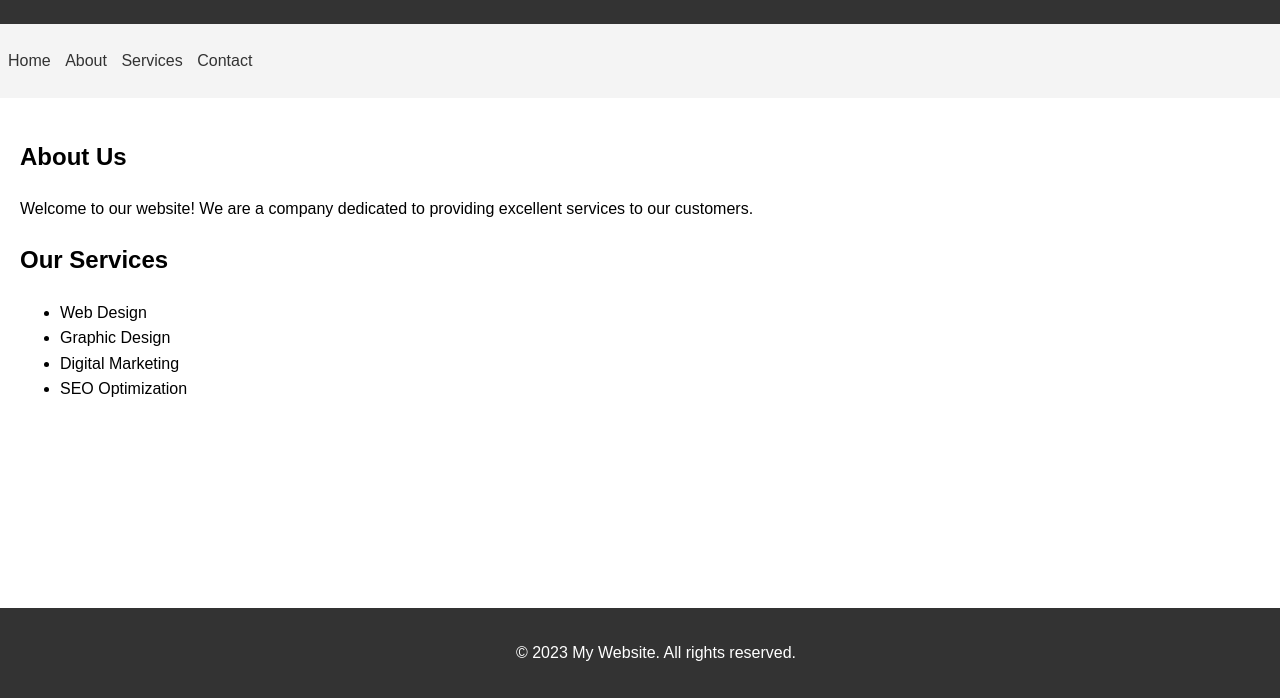
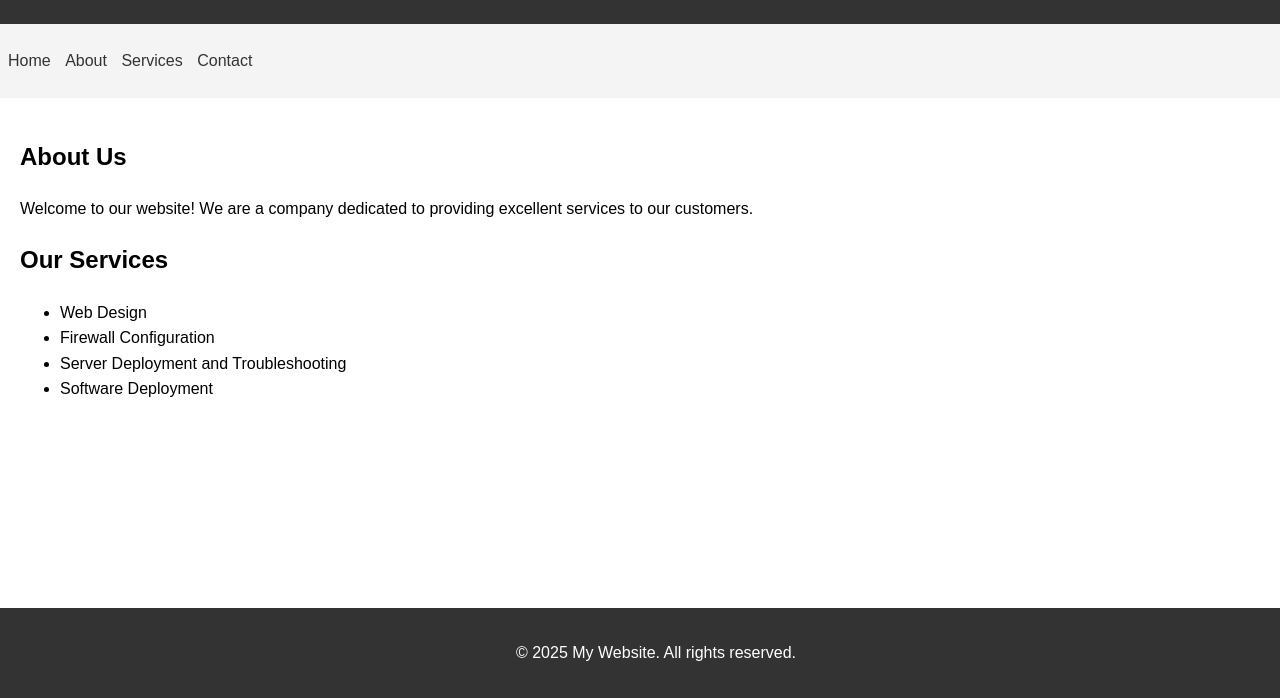
Before and after one commit to nhramos-glitch/support_portal, a plain HTML site: page index.html in a window 1280 px wide. Shown: the part 102-800 px from the top of the page. Drawn offline with Linux system fonts and the light colour scheme.

Commit message:
Include new features

```diff
--- a/index.html
+++ b/index.html
@@ -24,13 +24,13 @@
         <h2>Our Services</h2>
         <ul>
             <li>Web Design</li>
-            <li>Graphic Design</li>
-            <li>Digital Marketing</li>
-            <li>SEO Optimization</li>
+            <li>Firewall Configuration</li>
+            <li>Server Deployment and Troubleshooting</li>
+            <li>Software Deployment</li>
         </ul>
     </main>
     <footer>
-        <p>&copy; 2023 My Website. All rights reserved.</p>
+        <p>&copy; 2025 My Website. All rights reserved.</p>
     </footer>
 </body>
 </html>
```
